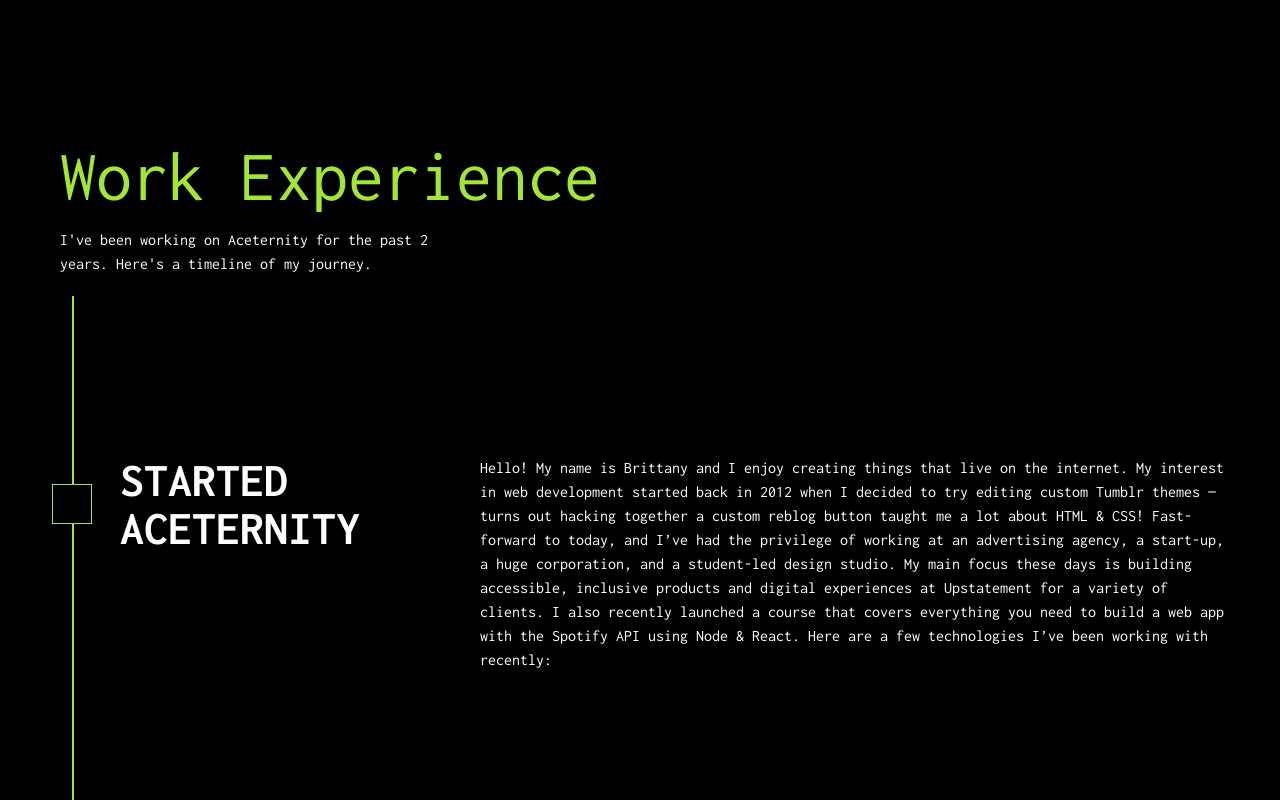
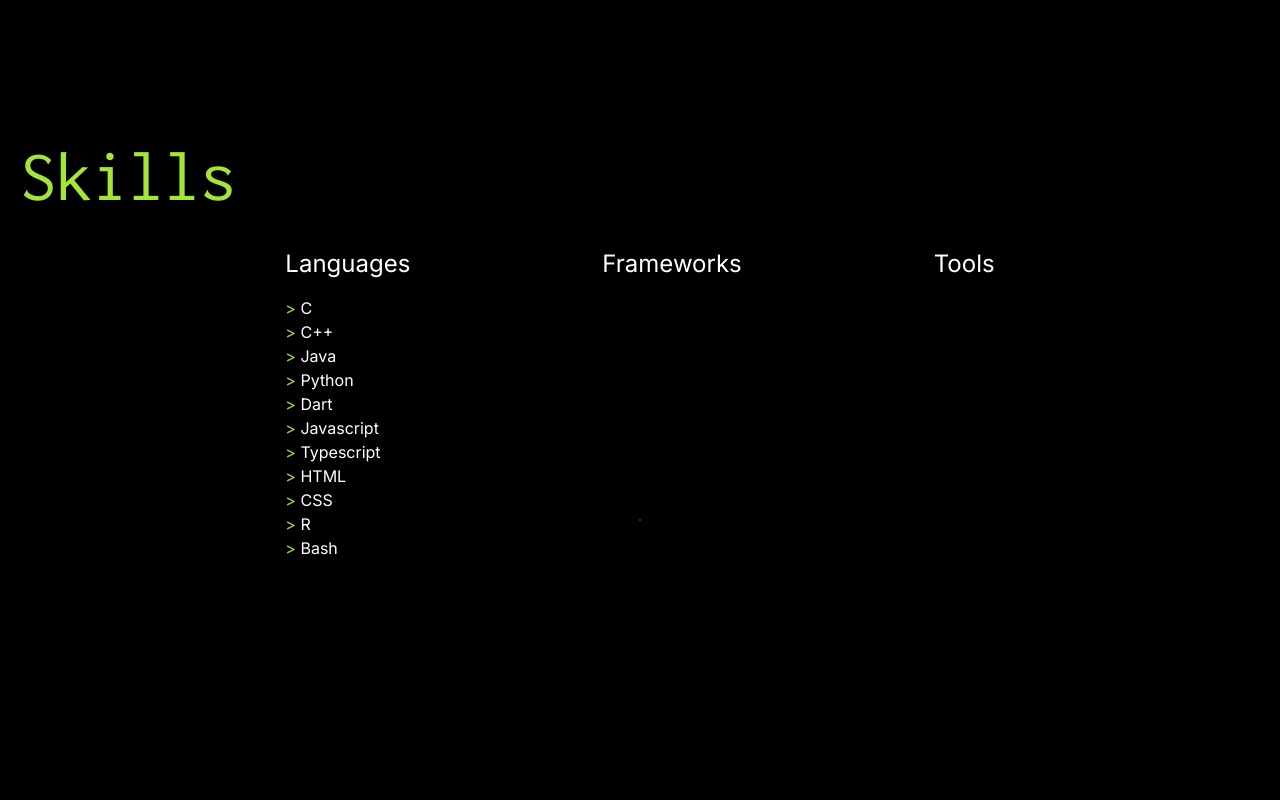
Before and after one commit to Mussab-Imran/nextjs-portfolio, a Next.js app: page / in a window 1280 px wide. Shown: the part 1480-2280 px from the top of the page. Built offline with nearby package versions, Linux system fonts and the light colour scheme.

Commit message:
Added skills page

```diff
--- a/app/page.tsx
+++ b/app/page.tsx
@@ -6,25 +6,21 @@ import AboutMe from "@/components/AboutMe";
 import WorkExperience from "@/components/WorkExperience";
 import Projects from "@/components/Projects";
 import Footer from "@/components/Footer";
+import Skills from "@/components/Skills";
 
 export default function Home() {
-  // Parallax effect function
+
   useEffect(() => {
     const applyParallax = (): void => {
-      // Select the body element
       const body = document.body;
 
-      // Get the scroll position
       const scrollPosition = window.scrollY;
 
-      // Apply a slight vertical movement based on the scroll position
       body.style.backgroundPosition = `center -${scrollPosition * 0.1}px`;
     };
 
-    // Add scroll event listener
     window.addEventListener('scroll', applyParallax);
 
-    // Cleanup event listener when component unmounts
     return () => {
       window.removeEventListener('scroll', applyParallax);
     };
@@ -33,21 +29,24 @@ export default function Home() {
   return (
     <main className="h-screen w-full">
 
-      {/* Parallax background is applied globally, no need to add it here */}
       <section className="flex items-center justify-center h-[100vh]">
         <div>
           <Hero />
         </div>
       </section>
 
-      {/* Add margin-bottom to prevent overlap with the next section */}
       <section className="h-full mb-[60vh] md:mb-0">
         <div>
           <AboutMe />
         </div>
       </section>
 
-      {/* Add margin-top to prevent overlap with the AboutMe section */}
+      <section className="h-full mb-[60vh] md:mb-0">
+        <div>
+          <Skills />
+        </div>
+      </section>
+
       <section className="h-full md:mt-0 mb-[150vh] md:mb-[100vh]">
         <div>
           <WorkExperience />
--- a/components/AboutMe.tsx
+++ b/components/AboutMe.tsx
@@ -46,6 +46,9 @@ const AboutMe = () => {
                         <div>
                             <BrutalButton title={'GitHub'} link='https://github.com/Mussab-Imran'/>
                         </div>
+                        <div>
+                            <BrutalButton title={'⇩ Resume'} link='https://github.com/Mussab-Imran'/>
+                        </div>
                     </div>
                 </div>
 
--- /dev/null
+++ b/components/Skills.tsx
@@ -0,0 +1,79 @@
+import React from 'react'
+import { Inconsolata } from 'next/font/google';
+
+const incon = Inconsolata({ subsets: ['latin'] });
+
+const Skills = () => {
+    return (
+        <div>
+
+            <div>
+            <div className="max-w-7xl mx-auto py-5 px-4 md:px-8 lg:px-5">
+                <div className={incon.className}>
+                <h2 className="mb-4 text-lime-400 text-7xl">
+                    Skills
+                </h2>
+                </div>
+            </div>
+            </div>
+
+            <div className='flex flex-row justify-center gap-x-[15vw]'>
+                <div className='flex flex-col'>
+                    <h5 className="mb-4 text-white text-2xl">
+                        Languages
+                    </h5>
+                    <ul>
+                        <li>
+                            <span className='text-lime-400'>&gt;</span> <span>C</span>
+                        </li>
+                        <li>
+                            <span className='text-lime-400'>&gt;</span> <span>C++</span>
+                        </li>
+                        <li>
+                            <span className='text-lime-400'>&gt;</span> <span>Java</span>
+                        </li>
+                        <li>
+                            <span className='text-lime-400'>&gt;</span> <span>Python</span>
+                        </li>
+                        <li>
+                            <span className='text-lime-400'>&gt;</span> <span>Dart</span>
+                        </li>
+                        <li>
+                            <span className='text-lime-400'>&gt;</span> <span>Javascript</span>
+                        </li>
+                        <li>
+                            <span className='text-lime-400'>&gt;</span> <span>Typescript</span>
+                        </li>
+                        <li>
+                            <span className='text-lime-400'>&gt;</span> <span>HTML</span>
+                        </li>
+                        <li>
+                            <span className='text-lime-400'>&gt;</span> <span>CSS</span>
+                        </li>
+                        <li>
+                            <span className='text-lime-400'>&gt;</span> <span>R</span>
+                        </li>
+                        <li>
+                            <span className='text-lime-400'>&gt;</span> <span>Bash</span>
+                        </li>
+                    </ul>
+                </div>
+
+                <div>
+                    <h5 className="mb-4 text-white text-2xl">
+                        Frameworks
+                    </h5>
+                </div>
+
+                <div>
+                    <h5 className="mb-4 text-white text-2xl">
+                        Tools
+                    </h5>
+                </div>
+            </div>
+
+        </div>
+    );
+};
+
+export default Skills
```
